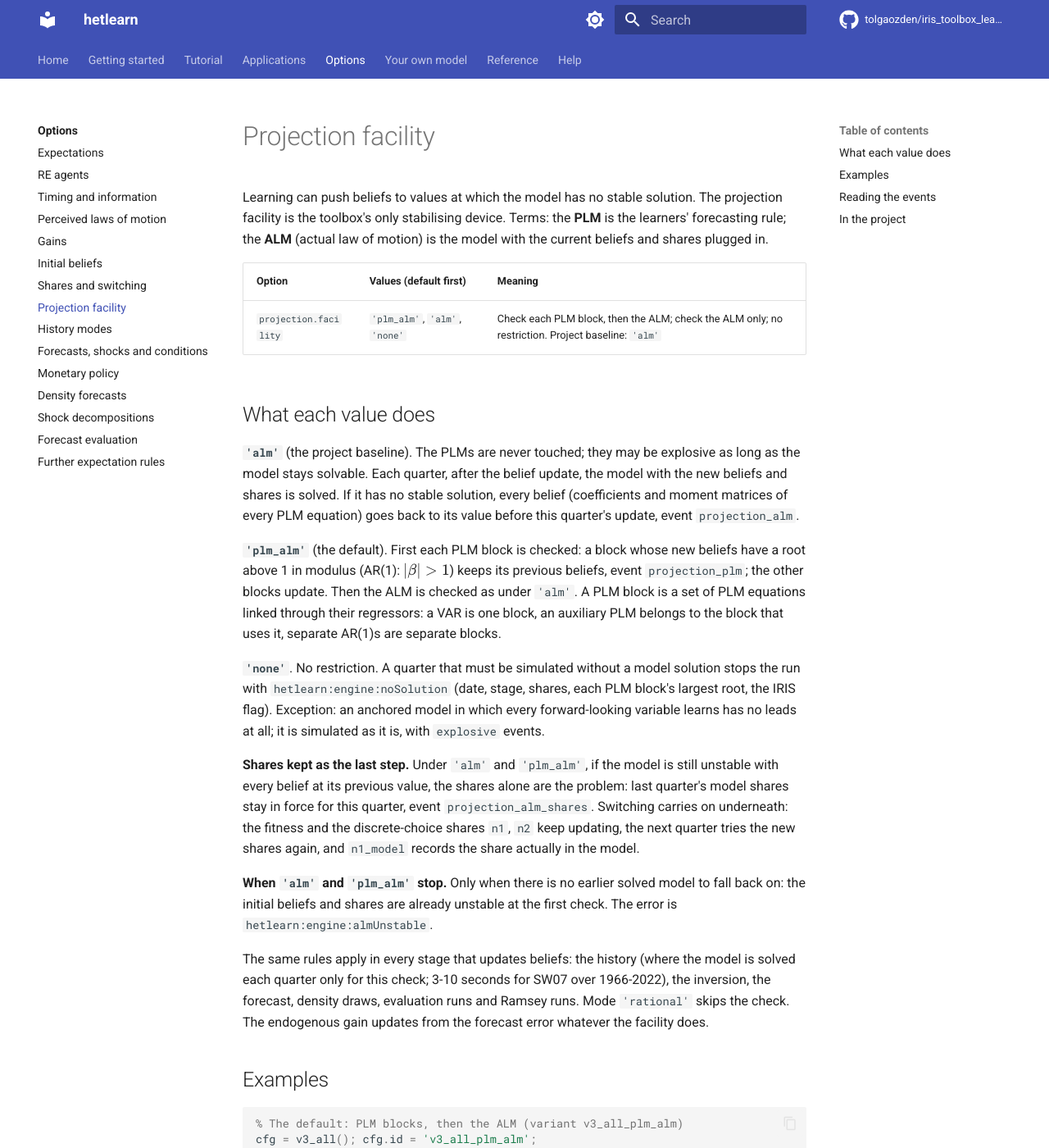
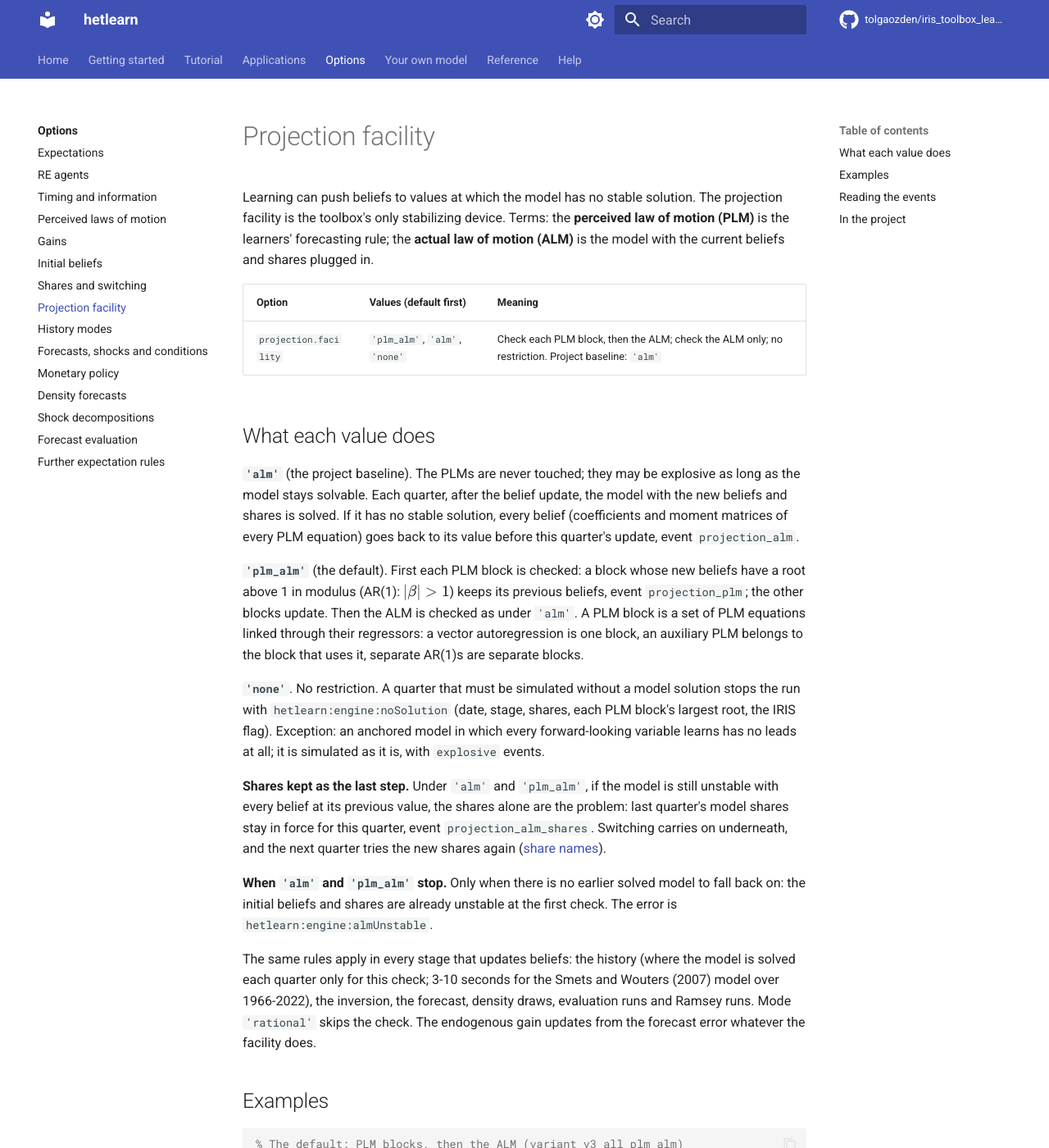
Before and after one commit to HetLearn/iris_toolbox_learning, an MkDocs documentation site: the page built from docs_site/options/projection-facility.md, in a window 1280 px wide and 1400 px high. Shown: the whole window at 82% size. Built offline with MkDocs 1.6.1 and Material for MkDocs 9.7.7, drawn with Linux system fonts in a browser that asks for light colours; comment, search, counter and statistics services are not loaded; some of the changed text lies outside the part shown.

Commit message:
Site page revised to the writing rules (docs_site/options/projection-facility.md)
US spelling, no second person, abbreviations spelled out on first use, internal dates and labels removed, notation aligned with the technical appendix.

```diff
--- a/docs_site/options/projection-facility.md
+++ b/docs_site/options/projection-facility.md
@@ -1,9 +1,9 @@
 # Projection facility
 
 Learning can push beliefs to values at which the model has no stable solution. The projection
-facility is the toolbox's only stabilising device. Terms: the **PLM** is the learners'
-forecasting rule; the **ALM** (actual law of motion) is the model with the current beliefs and
-shares plugged in.
+facility is the toolbox's only stabilizing device. Terms: the **perceived law of motion (PLM)**
+is the learners' forecasting rule; the **actual law of motion (ALM)** is the model with the
+current beliefs and shares plugged in.
 
 | Option | Values (default first) | Meaning |
 |---|---|---|
@@ -20,8 +20,8 @@ event `projection_alm`.
 **`'plm_alm'`** (the default). First each PLM block is checked: a block whose new beliefs have
 a root above 1 in modulus (AR(1): \(|\beta| > 1\)) keeps its previous beliefs, event
 `projection_plm`; the other blocks update. Then the ALM is checked as under `'alm'`. A PLM block
-is a set of PLM equations linked through their regressors: a VAR is one block, an auxiliary PLM
-belongs to the block that uses it, separate AR(1)s are separate blocks.
+is a set of PLM equations linked through their regressors: a vector autoregression is one
+block, an auxiliary PLM belongs to the block that uses it, separate AR(1)s are separate blocks.
 
 **`'none'`**. No restriction. A quarter that must be simulated without a model solution stops
 the run with `hetlearn:engine:noSolution` (date, stage, shares, each PLM block's largest root,
@@ -31,17 +31,18 @@ no leads at all; it is simulated as it is, with `explosive` events.
 **Shares kept as the last step.** Under `'alm'` and `'plm_alm'`, if the model is still unstable
 with every belief at its previous value, the shares alone are the problem: last quarter's model
 shares stay in force for this quarter, event `projection_alm_shares`. Switching carries on
-underneath: the fitness and the discrete-choice shares `n1`, `n2` keep updating, the next
-quarter tries the new shares again, and `n1_model` records the share actually in the model.
+underneath, and the next quarter tries the new shares again
+([share names](switching.md#share-names-in-the-outputs)).
 
 **When `'alm'` and `'plm_alm'` stop.** Only when there is no earlier solved model to fall back
 on: the initial beliefs and shares are already unstable at the first check. The error is
 `hetlearn:engine:almUnstable`.
 
 The same rules apply in every stage that updates beliefs: the history (where the model is
-solved each quarter only for this check; 3-10 seconds for SW07 over 1966-2022), the inversion,
-the forecast, density draws, evaluation runs and Ramsey runs. Mode `'rational'` skips the
-check. The endogenous gain updates from the forecast error whatever the facility does.
+solved each quarter only for this check; 3-10 seconds for the Smets and Wouters (2007) model
+over 1966-2022), the inversion, the forecast, density draws, evaluation runs and Ramsey runs.
+Mode `'rational'` skips the check. The endogenous gain updates from the forecast error whatever
+the facility does.
 
 ## Examples
 
```
Also changed, not shown: other parts of docs_site/options/projection-facility.md (+5 -5 lines).
